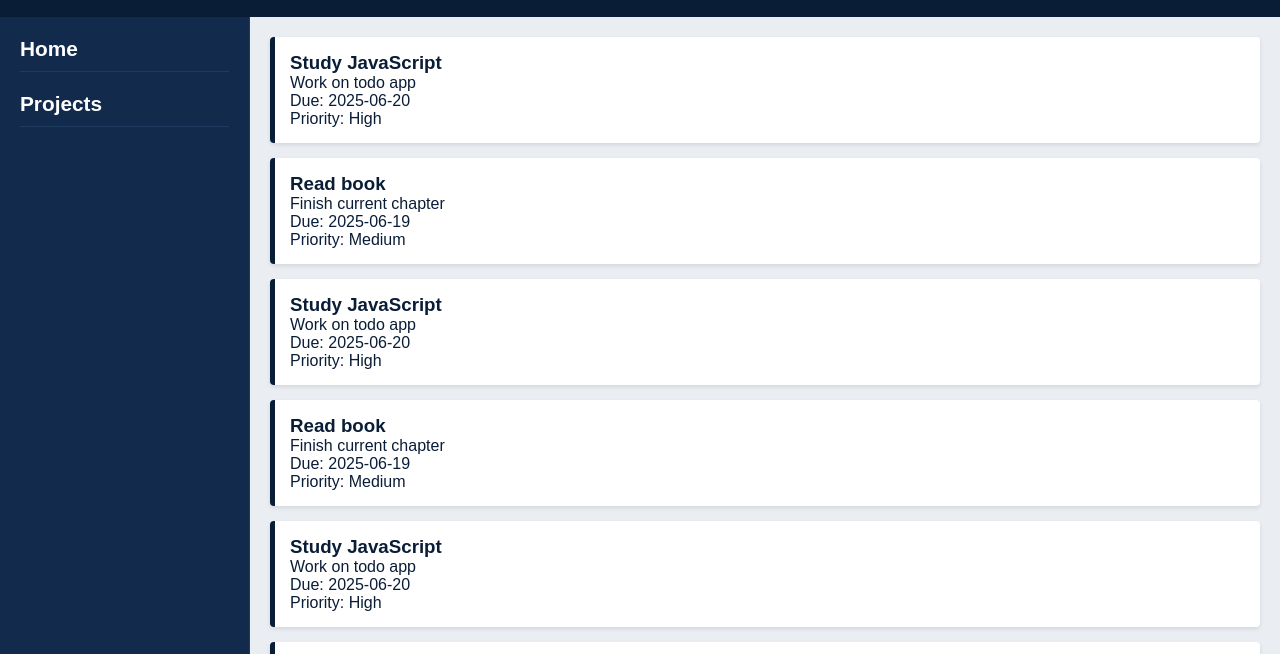
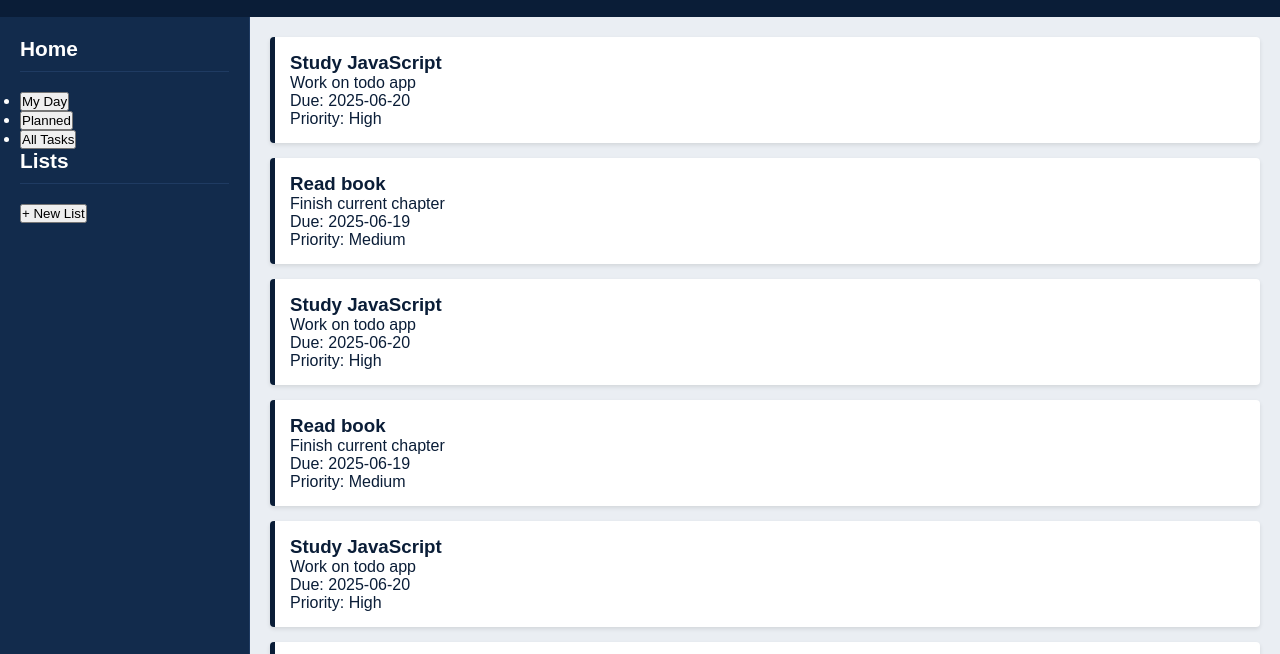
Before and after one commit to dlastic/odin-todo-list, a website built with webpack: page src/template.html in a window 1280 px wide. Shown: the part 68-722 px from the top of the page. Built offline with nearby package versions, Linux system fonts and the light colour scheme.

Commit message:
Refactor navigation structure in template.html

```diff
--- a/src/template.html
+++ b/src/template.html
@@ -13,13 +13,26 @@
 
     <main class="content">
       <nav class="nav-bar">
-        <div class="home">
+        <section class="nav-section home-section">
           <h2>Home</h2>
-        </div>
-        <div class="projects">
-          <h2>Projects</h2>
-        </div>
+          <ul class="nav-links">
+            <li><button class="nav-link" data-view="my-day">My Day</button></li>
+            <li>
+              <button class="nav-link" data-view="planned">Planned</button>
+            </li>
+            <li>
+              <button class="nav-link" data-view="all-tasks">All Tasks</button>
+            </li>
+          </ul>
+        </section>
+
+        <section class="nav-section lists-section">
+          <h2>Lists</h2>
+          <ul class="nav-links user-lists"></ul>
+          <button class="add-list-btn">+ New List</button>
+        </section>
       </nav>
+
       <div class="project-preview"></div>
     </main>
 
```
